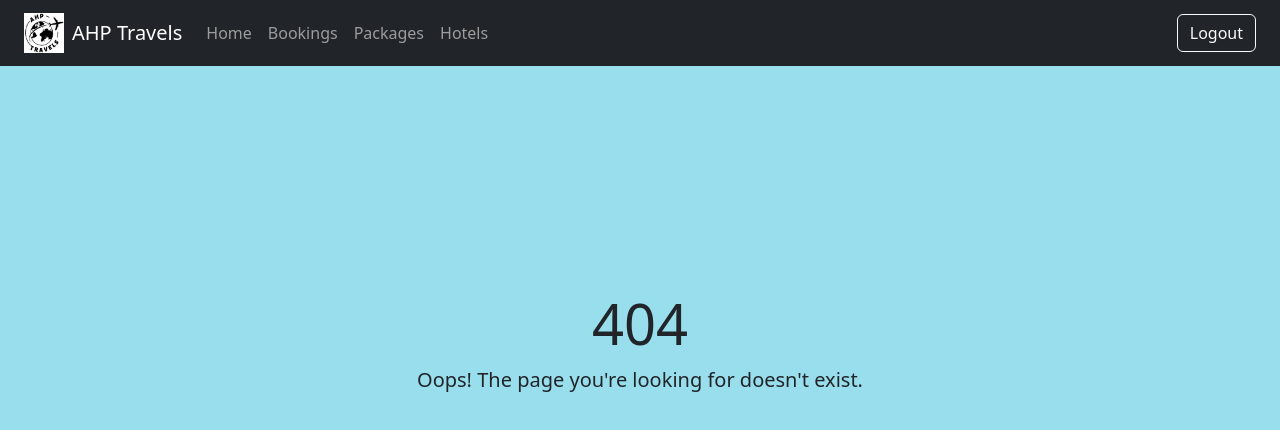
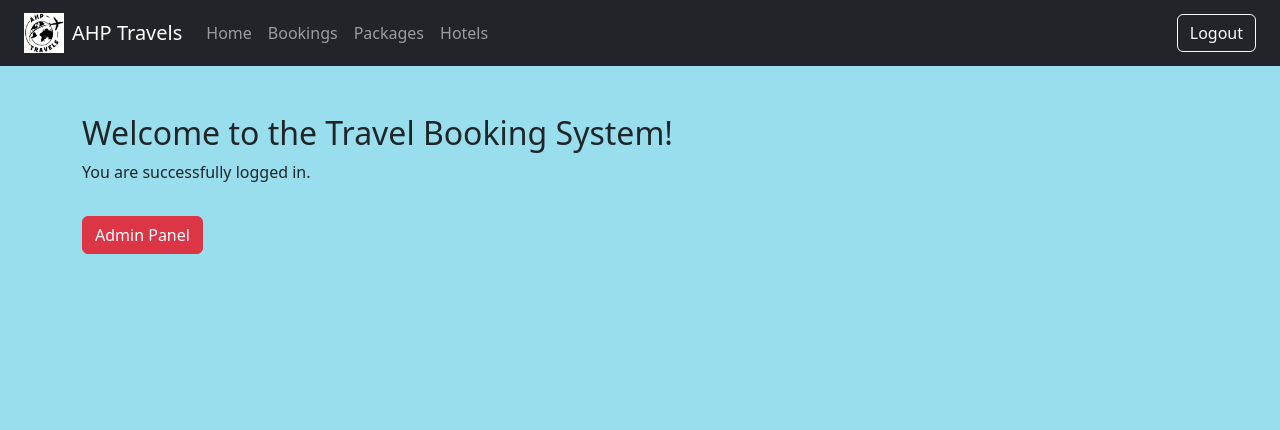
Before and after one commit to 20051682/Travel_Booking_System, a React (Create React App) app in the folder client/: page /add_hotel in a window 1280 px wide. Before the commit this address had no page. Shown: the top 430 px of the page. Built offline with nearby package versions, Linux system fonts and the light colour scheme; sample sign-in values are in the browser's storage.

Commit message:
add hotel component

```diff
--- a/client/src/App.js
+++ b/client/src/App.js
@@ -7,6 +7,7 @@ import PrivateRoute from './Components/PrivateRoute';
 import BookingForm from './Components/Booking/BookingForm';
 import NotFound from './Components/NotFound';
 import HotelPage from './Components/Hotels/HotelComponent';
+import AddHotel from './Components/Hotels/AddHotelComponent';
 
 function App() {
   return (
@@ -36,6 +37,13 @@ function App() {
             </PrivateRoute>
           }
         />
+        <Route path="/add_hotel"
+          element={
+            <PrivateRoute>
+              <AddHotel />
+            </PrivateRoute>
+          }
+        />
         {/* 404 error */}
         <Route path="*" element={<NotFound />} />
       </Routes>
--- /dev/null
+++ b/client/src/Components/Hotels/AddHotelComponent.js
@@ -0,0 +1,27 @@
+import React, { useEffect, useState } from 'react';
+import NavBar from '../NavBar';
+
+const AddHotel = () => {
+  const [role, setRole] = useState("");
+
+  useEffect(() => {
+    const userRole = localStorage.getItem("role");
+    setRole(userRole);
+  }, []);
+
+  return (
+    <>
+      <NavBar />
+      <div className="container mt-5">
+        <h2>Welcome to the Travel Booking System!</h2>
+        <p>You are successfully logged in.</p>
+
+        {role === "admin" && (
+          <button className="btn btn-danger mt-3">Admin Panel</button>
+        )}
+      </div>
+    </>
+  );
+};
+
+export default AddHotel;
--- a/client/src/Components/Hotels/HotelComponent.js
+++ b/client/src/Components/Hotels/HotelComponent.js
@@ -1,6 +1,7 @@
 import React, { useEffect, useState } from 'react';
 import NavBar from '../NavBar';
-import '../../styles/Hotels.css'; // Optional: If you want to add custom styling
+import '../../styles/Hotels.css';
+import { useNavigate } from 'react-router-dom';
 
 const HotelComponent = () => {
   // Dummy hotel data for now
@@ -22,6 +23,7 @@ const HotelComponent = () => {
 
   const [currentPage, setCurrentPage] = useState(1);
   const hotelsPerPage = 9;
+  const navigate = useNavigate();
 
   // Calculate current hotels to show
   const indexOfLastHotel = currentPage * hotelsPerPage;
@@ -50,6 +52,10 @@ const HotelComponent = () => {
     setRole(userRole);
   }, []);
 
+  const handleAddHotel = () => {
+    navigate('/add_hotel');
+  };
+
   return (
     <>
       <NavBar />
@@ -57,7 +63,7 @@ const HotelComponent = () => {
         <h2 className="text-center mb-4">Hotel Listings</h2>
         {role === "admin" && (
                     <>
-                        <button className="btn btn-primary">Add Hotel</button>
+                        <button className="btn btn-primary" onClick={handleAddHotel}>Add Hotel</button>
                     </>
         )}
 
```
